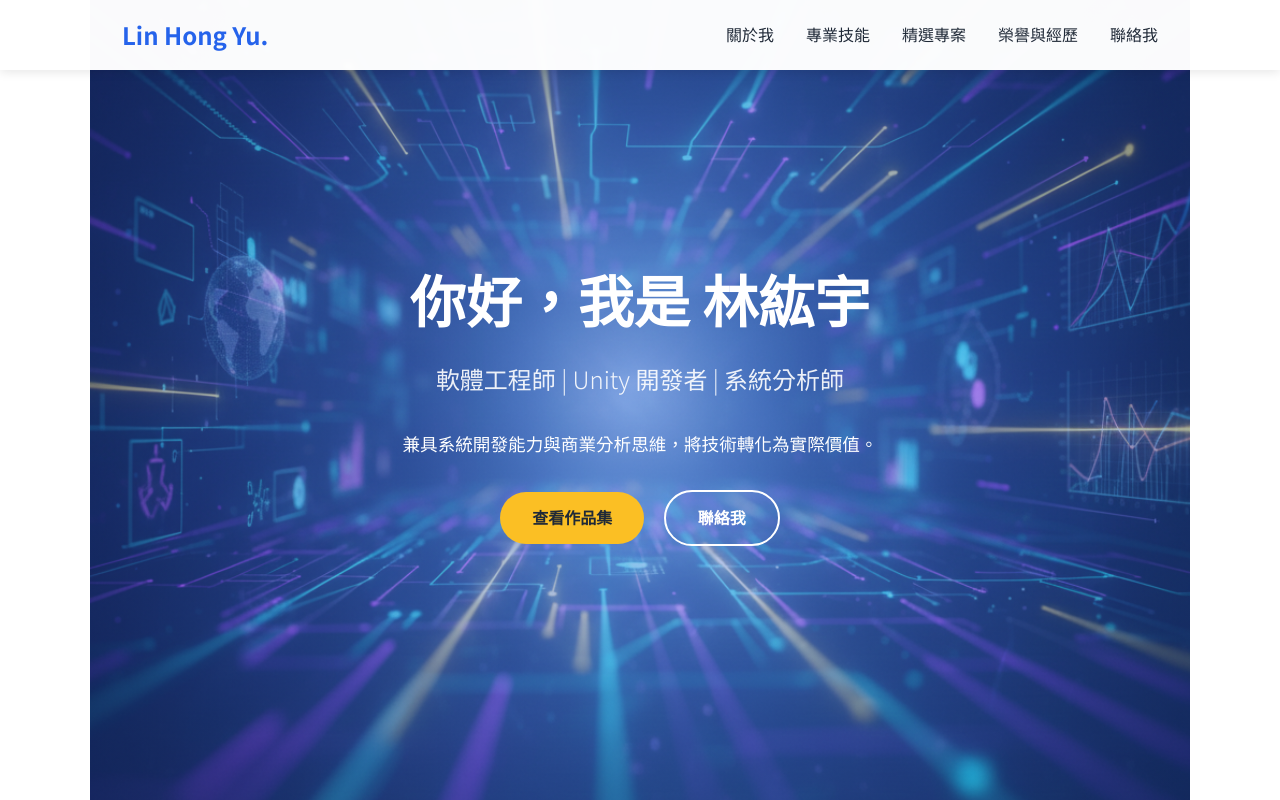
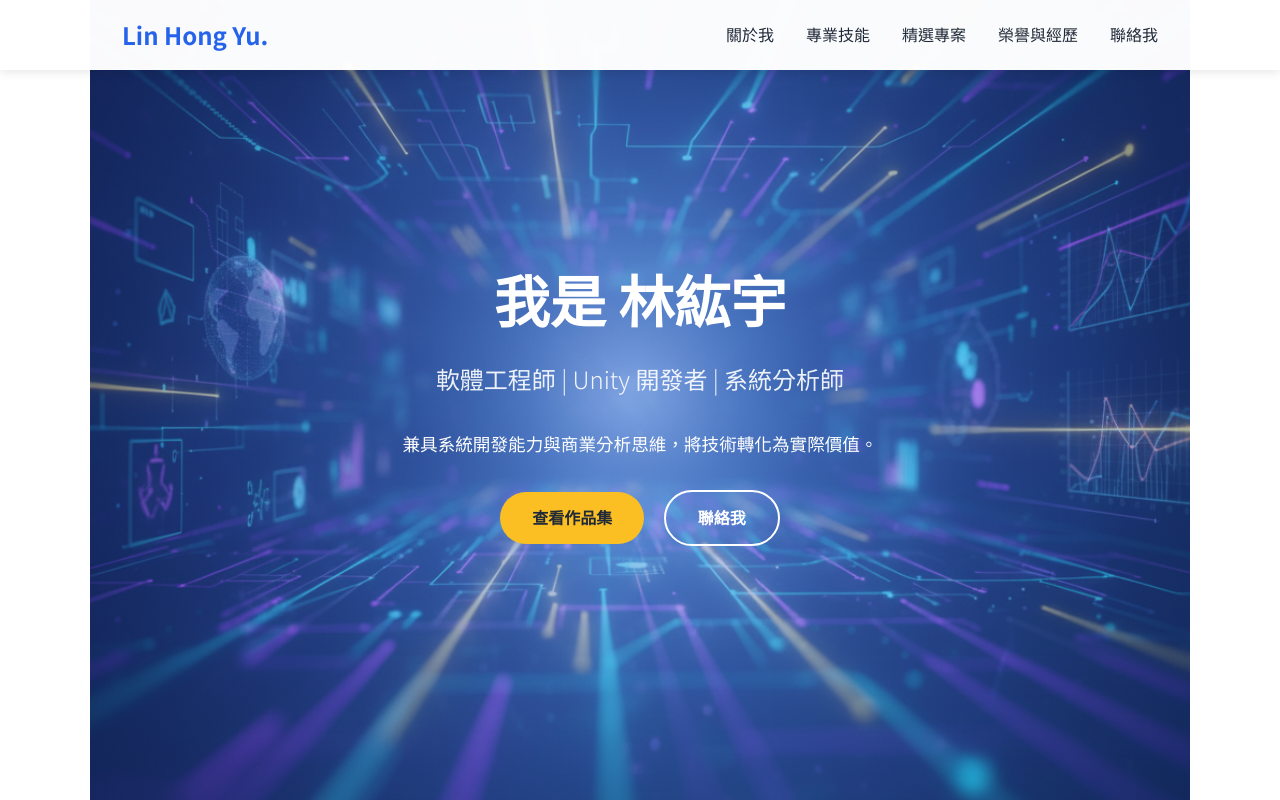
Before and after one commit to IsMe0621/Resume_Web, a plain HTML site: page index.html in a window 1280 px wide. Shown: the top 800 px of the page. Drawn offline with Linux system fonts and the light colour scheme.

Commit message:
Update header text in index.html

```diff
--- a/index.html
+++ b/index.html
@@ -445,7 +445,7 @@
 
     <section id="home">
         <div class="hero-content">
-            <h1>你好，我是 林紘宇</h1>
+            <h1>我是 林紘宇</h1>
             <h2>軟體工程師 | Unity 開發者 | 系統分析師</h2>
             <p style="margin-bottom: 2rem; font-size: 1.1rem;">兼具系統開發能力與商業分析思維，將技術轉化為實際價值。</p>
             <a href="#projects" class="btn btn-primary">查看作品集</a>
```
